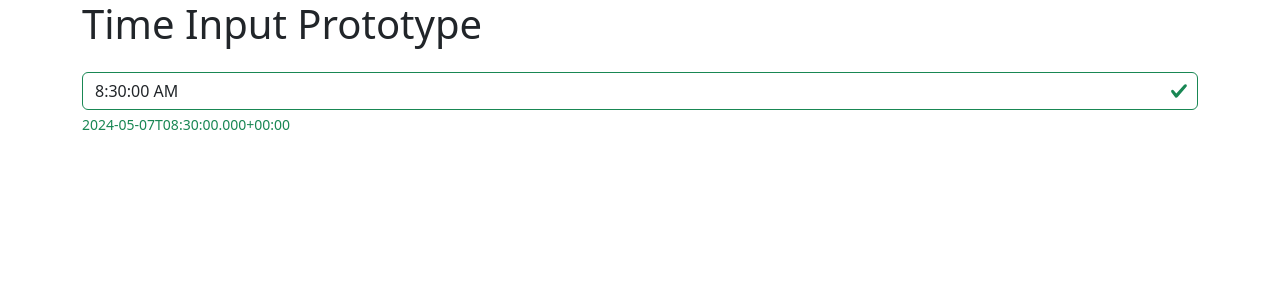
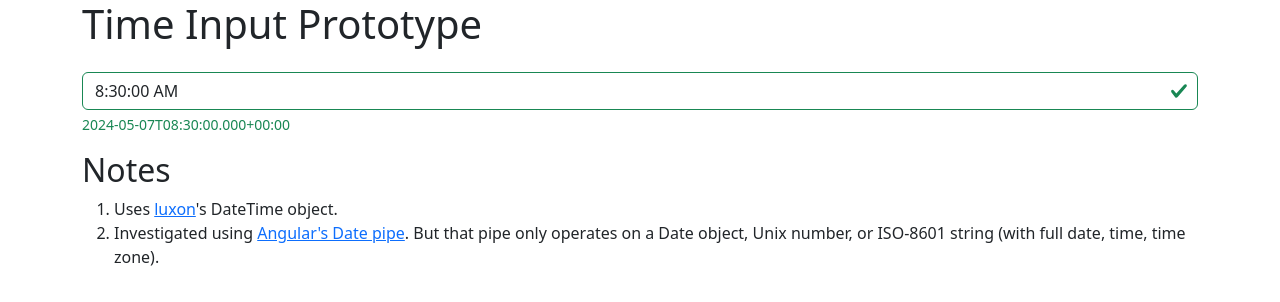
Before and after one commit to eh1160/stackblitz-starters-vlch6y, an Angular app: page / in a window 1280 px wide. Shown: the top 302 px of the page. Built offline with nearby package versions, Linux system fonts and the light colour scheme.

Commit message:
Added notes

```diff
--- a/src/main.html
+++ b/src/main.html
@@ -3,4 +3,18 @@
     <div class="mt-4 mb-3">
         <app-time-input></app-time-input>
     </div>
+
+    <h2>Notes</h2>
+    <ol>
+        <li>
+            Uses <a href="https://moment.github.io/luxon/#/">luxon</a>'s DateTime
+            object.
+        </li>
+        <li>
+            Investigated using
+            <a href="https://angular.io/api/common/DatePipe#usage-example">Angular's Date pipe</a>. But that pipe only
+            operates on a Date object, Unix number, or
+            ISO-8601 string (with full date, time, time zone).
+        </li>
+    </ol>
 </div>
```
Also changed, not shown: 1 other file (tests, documents, lock files or other folders).
